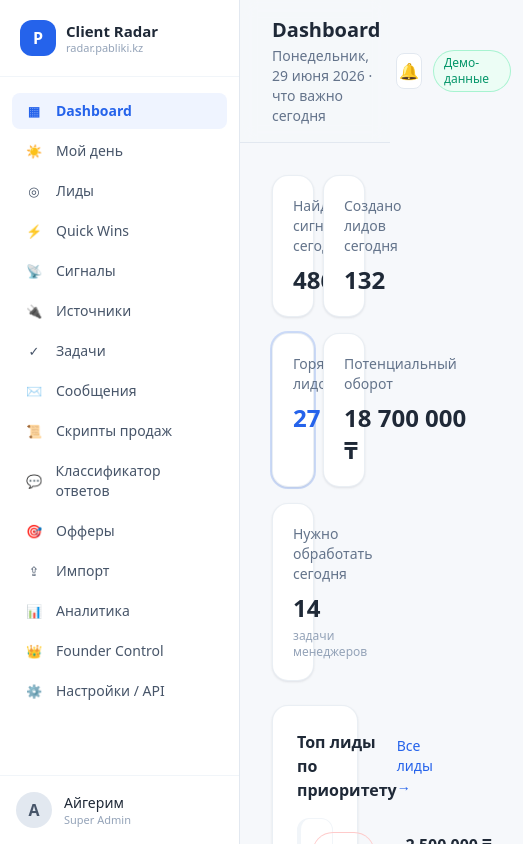
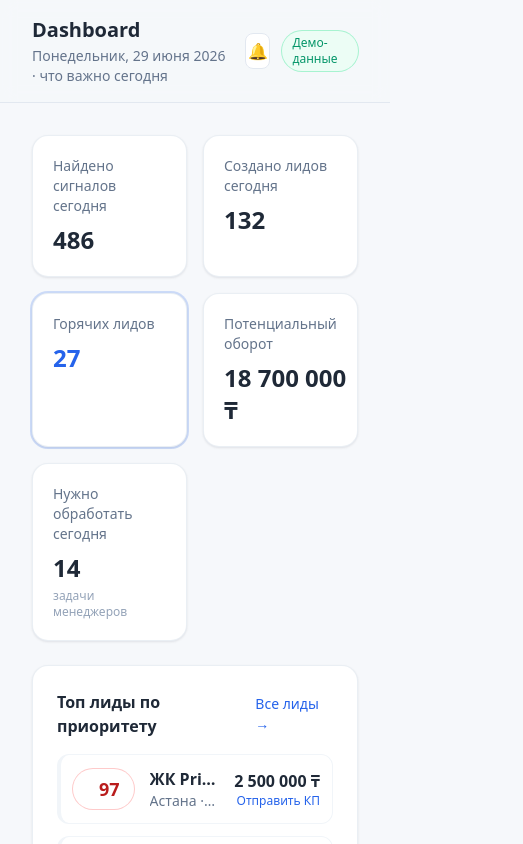
Before and after one commit to ramiseneka-boop/pabliki-client-radar, a Next.js app: page / in a window 390 px wide. Shown: the top 844 px of the page, 523 px wide, since content can reach past the window. Built offline with nearby package versions, Linux system fonts and the light colour scheme.

Commit message:
Add Software Auction navigation and mobile-safe sidebar

```diff
--- a/components/Sidebar.tsx
+++ b/components/Sidebar.tsx
@@ -4,6 +4,7 @@ import { usePathname } from "next/navigation";
 
 const nav = [
   { href: "/", label: "Dashboard", icon: "▦" },
+  { href: "/auction", label: "Software Auction", icon: "⚡" },
   { href: "/workday", label: "Мой день", icon: "☀" },
   { href: "/leads", label: "Лиды", icon: "◎" },
   { href: "/quick-wins", label: "Quick Wins", icon: "⚡" },
@@ -23,7 +24,7 @@ const nav = [
 export default function Sidebar() {
   const path = usePathname();
   return (
-    <aside className="w-60 shrink-0 bg-white border-r border-slate-200 flex flex-col h-screen sticky top-0">
+    <aside className="hidden w-60 shrink-0 bg-white border-r border-slate-200 lg:flex flex-col h-screen sticky top-0">
       <div className="px-5 py-5 border-b border-slate-100">
         <div className="flex items-center gap-2.5">
           <div className="w-9 h-9 rounded-xl bg-brand text-white grid place-items-center font-bold">P</div>
@@ -54,8 +55,8 @@ export default function Sidebar() {
         <div className="flex items-center gap-3">
           <div className="w-9 h-9 rounded-full bg-slate-200 grid place-items-center text-slate-600 font-semibold">A</div>
           <div className="leading-tight">
-            <div className="text-sm font-medium text-graphite">Айгерим</div>
-            <div className="text-[11px] text-slate-400">Super Admin</div>
+            <div className="text-sm font-medium text-graphite">Super Admin</div>
+            <div className="text-[11px] text-slate-400">Private workspace</div>
           </div>
         </div>
       </div>
```
